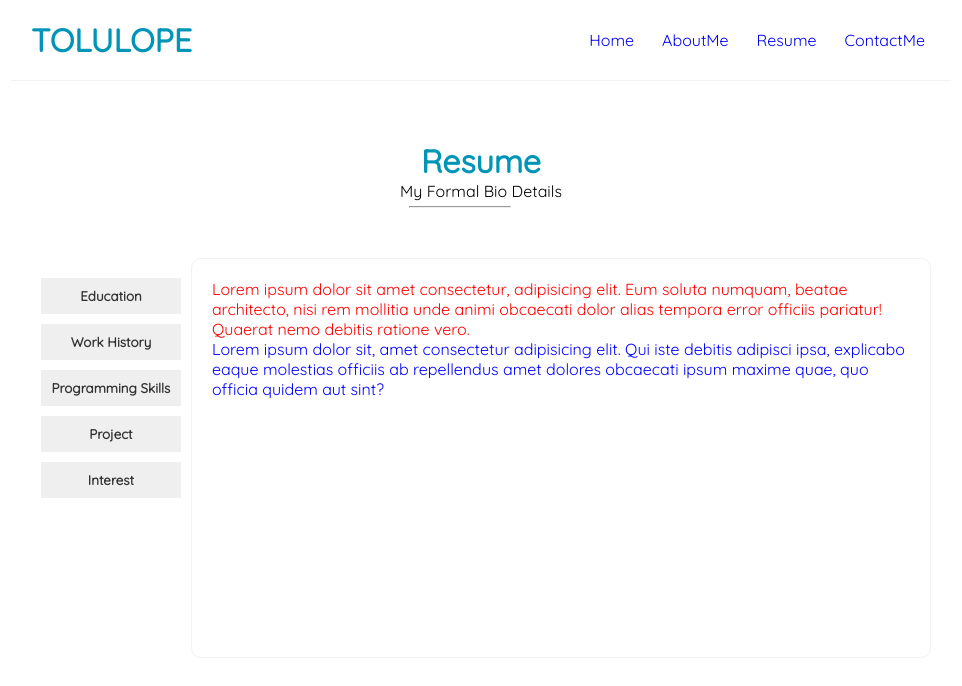
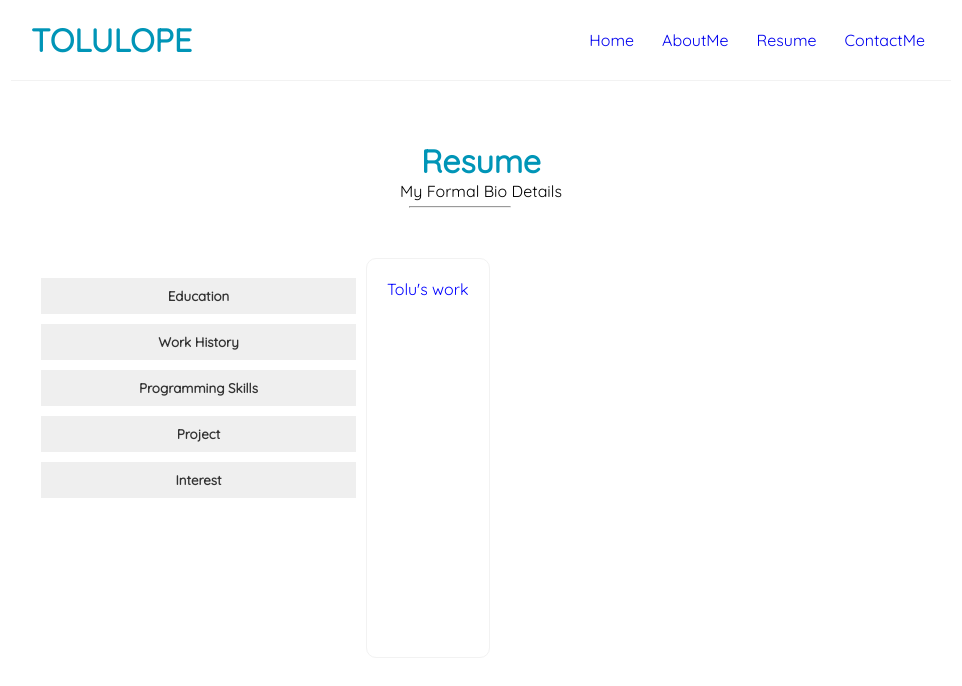
Before and after one commit to akinlope/myPortfolio, a React (Create React App) app: page /resume in a window 1280 px wide. Both pictures are taken after a click on the button "Work History". Shown: the top 686 px of the page, without its empty margins (159-1121 px from the left). Built offline with nearby package versions, Linux system fonts and the light colour scheme.

Commit message:
fix: components-changing

```diff
--- a/src/REducation.js
+++ b/src/REducation.js
@@ -1,9 +1,7 @@
 const Education = () => {
   return (
     <div className="education" style={{color: "red"}}>
-      Lorem ipsum dolor sit amet consectetur, adipisicing elit. Eum soluta
-      numquam, beatae architecto, nisi rem mollitia unde animi obcaecati dolor
-      alias tempora error officiis pariatur! Quaerat nemo debitis ratione vero.
+    Tolu's education
     </div>
   );
 };
--- a/src/RInterest.js
+++ b/src/RInterest.js
@@ -1,10 +1,7 @@
 const Interest = () => {
   return (
     <div className="interest" style={{color: "pink"}}>
-      Lorem, ipsum dolor sit amet consectetur adipisicing elit. Doloribus
-      aliquid incidunt possimus, officiis voluptates amet voluptatum excepturi
-      alias commodi eum omnis quae illo rerum adipisci, similique harum dolore
-      optio. Beatae.
+     Tolu's Interest
     </div>
   );
 };
--- a/src/RProject.js
+++ b/src/RProject.js
@@ -1,10 +1,7 @@
 const Projects = () => {
   return (
     <div className="project" style={{color: "yellow"}}>
-      Lorem ipsum dolor sit amet consectetur adipisicing elit. Fuga veritatis
-      nobis reiciendis saepe expedita distinctio nostrum architecto cumque quam
-      inventore, dignissimos repellat eum rerum omnis iure sed neque magnam
-      sapiente.
+   Tolu's Project
     </div>
   );
 };
--- a/src/RSkills.js
+++ b/src/RSkills.js
@@ -1,9 +1,7 @@
 const Skills = () => {
   return (
     <div className="skills" style={{color: "green"}}>
-      Lorem ipsum dolor sit amet consectetur adipisicing elit. Eos ullam
-      deserunt velit ipsa ab exercitationem iusto rem ea non? Inventore quam
-      suscipit ea, natus deleniti aliquid dignissimos. Explicabo, illo non!
+      Tolu's skills
     </div>
   );
 };
--- a/src/RWork.js
+++ b/src/RWork.js
@@ -1,9 +1,7 @@
 const Work = () => {
   return (
     <div className="work" style={{color: "blue"}}>
-      Lorem ipsum dolor sit, amet consectetur adipisicing elit. Qui iste debitis
-      adipisci ipsa, explicabo eaque molestias officiis ab repellendus amet
-      dolores obcaecati ipsum maxime quae, quo officia quidem aut sint?
+     Tolu's work
     </div>
   );
 };
--- a/src/Resume.js
+++ b/src/Resume.js
@@ -8,13 +8,14 @@ import RWork from "./RWork";
 
 
 const Resume = () => {
-
-  const [isEducation, setEducation] = useState(true)
-  const [isWork, setWork] = useState(false)
-  const [isProgramming, setProgramming] = useState(false)
-  const [isProject, setProject] = useState(false)
-  const [isInterest, setInterest] = useState(false)
-
+  const componentsEnum = {
+    education: REducation,
+    work: RWork,
+    programming: RProject,
+    project: RSkills,
+    interest: RInterest
+  }
+  const [resumeComponent, setResumeComponent] = useState(componentsEnum.education);
   return (
     <div className="resume">
       <div>
@@ -25,19 +26,15 @@ const Resume = () => {
 
       <div className="resumeCon">
         <div className="resumeSidebar">
-          <button onClick={()=> {setEducation(!isEducation)}}>Education</button>
-          <button onClick={()=>{setWork(!isWork)}}>Work History</button>
-          <button onClick={()=>{setProgramming(!isProgramming)}}>Programming Skills</button>
-          <button onClick={()=>{setProject(!isProject)}}>Project</button>
-          <button onClick={()=>{setInterest(!isInterest)}}>Interest</button>
+          <button onClick={()=> {setResumeComponent(componentsEnum.education)}}>Education</button>
+          <button onClick={()=>{setResumeComponent(componentsEnum.work)}}>Work History</button>
+          <button onClick={()=>{setResumeComponent(componentsEnum.programming)}}>Programming Skills</button>
+          <button onClick={()=>{setResumeComponent(componentsEnum.project)}}>Project</button>
+          <button onClick={()=>{setResumeComponent(componentsEnum.interest)}}>Interest</button>
         </div>
 
         <div className="resumeInfo">
-          { isEducation && <REducation /> }
-          { isInterest && <RInterest /> }
-          { isProject && <RProject /> }
-          { isProgramming && <RSkills /> }
-          { isWork && <RWork /> }
+          {resumeComponent}
         </div>
       </div>
     </div>
```
Also changed, not shown: 1 other file (tests, documents, lock files or other folders).
